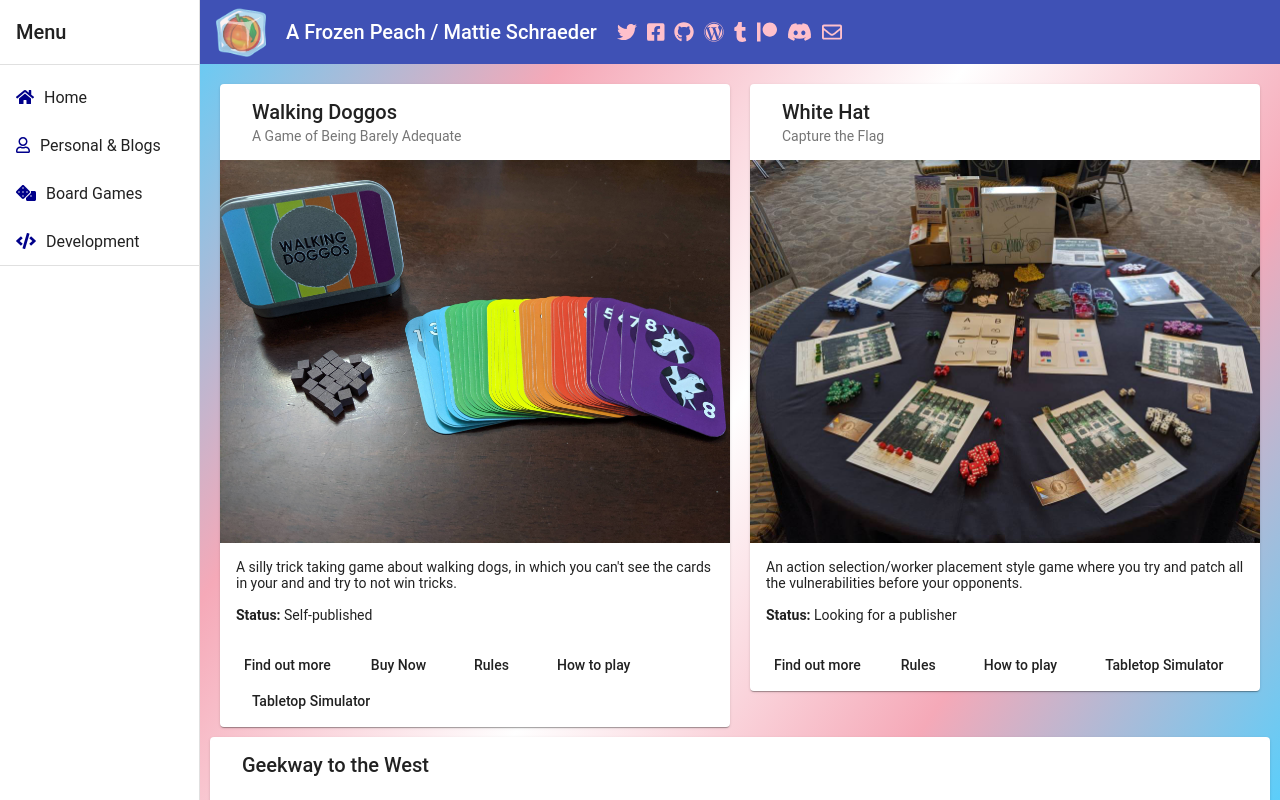
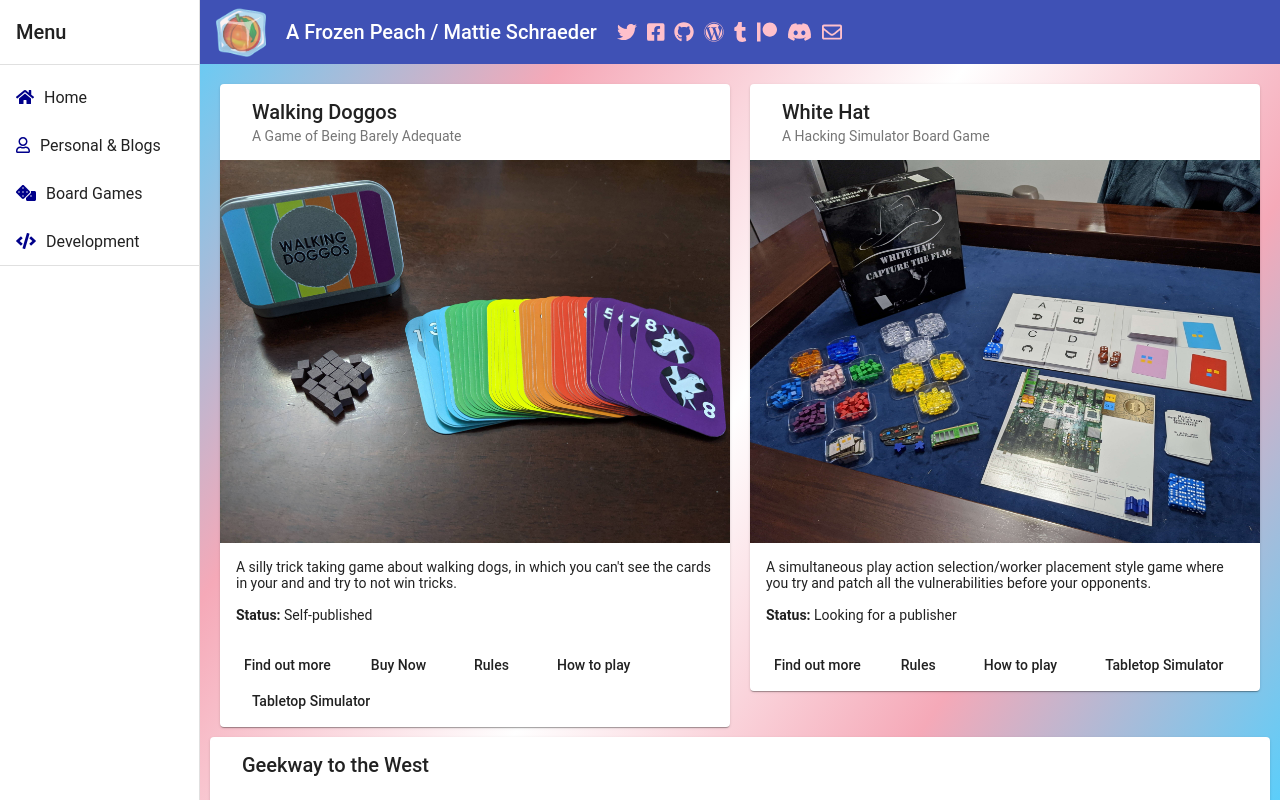
Before and after one commit to afrozenpeach/afrozenpeach, an Angular app: page /boardgames in a window 1280 px wide. Built offline with nearby package versions, Linux system fonts and the light colour scheme.

Commit message:
Rebrand White Hat

```diff
--- a/src/app/boardgames/boardgames.types.ts
+++ b/src/app/boardgames/boardgames.types.ts
@@ -44,22 +44,22 @@ export const Games: Game[] = [
     },
     {
         title: 'White Hat',
-        subtitle: 'Capture the Flag ',
+        subtitle: 'A Hacking Simulator Board Game',
         imageUrl: 'assets/images/WhiteHat.jpg',
-        content: 'An action selection/worker placement style game where you try and patch all the vulnerabilities before your opponents.',
+        content: 'A simultaneous play action selection/worker placement style game where you try and patch all the vulnerabilities before your opponents.',
         status: 'Looking for a publisher',
         buttons: [
             {
                 text: 'Find out more',
-                clickUrl: 'https://whitehatctf.com'
+                clickUrl: 'https://whitehat.games'
             },
             {
                 text: 'Rules',
-                clickUrl: 'http://whitehatctf.com/downloads/WhiteHatCTF.pdf'
+                clickUrl: 'http://whitehat.games/downloads/WhiteHatCTF.pdf'
             },
             {
                 text: 'How to play',
-                clickUrl: 'https://www.youtube.com/watch?v=7LDr68pGVMM'
+                clickUrl: 'https://www.youtube.com/watch?v=3QXYTUcdGcY'
             },
             {
                 text: 'Tabletop Simulator',
```
Also changed, not shown: src/assets/images/WhiteHat.jpg.
